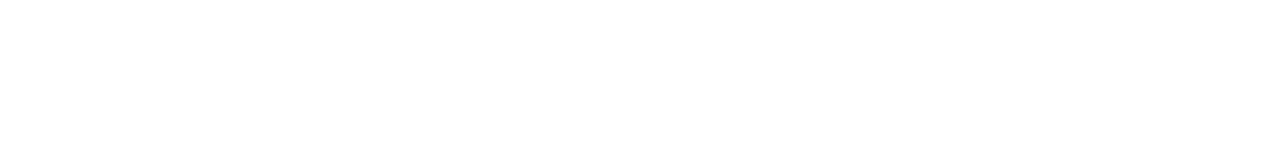
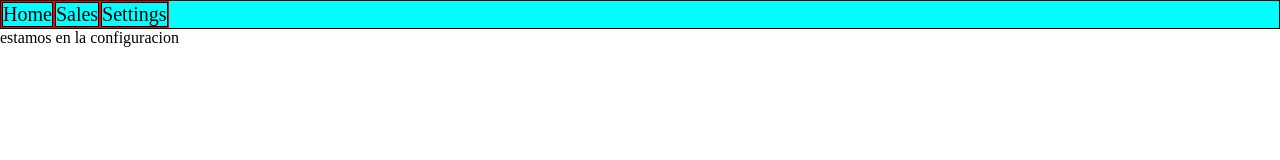
Before and after one commit to toriacostabel/obligatorioProgramacion, a plain HTML site: page pages/crud.html in a window 1280 px wide. Drawn offline with nearby package versions, Linux system fonts and the light colour scheme; files that its build step writes are made by us from their sources.

Commit message:
installed sass

```diff
--- a/assets/scss/_nav.scss
+++ b/assets/scss/_nav.scss
@@ -0,0 +1,22 @@
+.nav{
+    background-color: aqua;
+    .navUl {
+        border: 1px solid black;
+        display: flex;
+        font-size: 20px;
+        .navLi {
+            display: flex;
+            justify-content: center;
+            border: 1px solid red;
+            list-style: none;
+            .navLiA {
+                border: 1px solid black;
+                text-decoration: none;
+                color: black;
+                &:hover{
+                    color: grey;
+                }
+            }
+        }
+    }
+}
--- a/assets/scss/style.scss
+++ b/assets/scss/style.scss
@@ -8,3 +8,4 @@
 @import "main";
 @import "aside";
 @import "footer";
+@import "variables";
--- a/index.html
+++ b/index.html
@@ -1,40 +1,48 @@
 <!DOCTYPE html>
 <html lang="en">
-<head>
-    <meta charset="UTF-8">
-    <meta http-equiv="X-UA-Compatible" content="IE=edge">
-    <meta name="viewport" content="width=device-width, initial-scale=1.0">
-    <meta name= "keywords" content= "must watch, streaming, peliculas, movies, cine, cartelera, cinema">
-    <meta name="description" content="Must Watch es una plataforma de streaming en la que puedes ver, comprar y calificar peliculas.">
-    <link rel="stylesheet" href="/assets/scss/style.css">
-    <title>Must Watch</title>
-</head>
-<body class="body" id="bodyIndex">
-
+  <head>
+    <meta charset="UTF-8" />
+    <meta http-equiv="X-UA-Compatible" content="IE=edge" />
+    <meta name="viewport" content="width=device-width, initial-scale=1.0" />
+    <meta
+      name="keywords"
+      content="must watch, streaming, peliculas, movies, cine, cartelera, cinema"
+    />
+    <meta
+      name="description"
+      content="Must Watch es una plataforma de streaming en la que puedes ver, comprar y calificar peliculas."
+    />
+    <link rel="stylesheet" href="/assets/scss/style.css" />
+    <title>Must Watch - Home</title>
+  </head>
+  <body class="body" id="bodyIndex">
     <!-- NAVEGADOR -->
     <nav class="nav" id="navIndex">
-       <h1>hola</h1>
+      <ul class="navUl" id="navUl">
+        <li class="navLi" id="navLiHome">
+          <a href="./index.html" class="navLiA" id="aHome">Home</a>
+        </li>
+        <li class="navLi" id="navLiStats">
+          <a href="./pages/stats.html" class="navLiA" id="aSales">Sales</a>
+        </li>
+        <li class="navLi" id="navLiCrud">
+          <a href="./pages/crud.html" class="navLiA" id="aCrud">Settings</a>
+        </li>
+      </ul>
     </nav>
 
     <!-- ENCABEZADO -->
-    <header class="header" id="headerIndex">
-
-    </header>
+    <header class="header" id="headerIndex"></header>
 
     <!-- CONTENIDO PRINCIPAL -->
     <main class="main" id="mainIndex">
-        <p>Lorem ipsum dolor sit amet consectetur adipisicing elit. Exercitationem consectetur ea dolore suscipit aut distinctio nemo dolorum, quod maiores, optio perferendis, assumenda fugiat laudantium qui laborum! Quaerat non quis ullam blanditiis assumenda repellat provident neque nisi possimus explicabo qui atque repudiandae nesciunt dicta ipsum in rem quam animi, asperiores obcaecati.</p>
+      <p>estamos en el inicio</p>
     </main>
 
     <!-- APARTADO -->
-    <aside class="aside" id="asideIndex">
-
-    </aside>
+    <aside class="aside" id="asideIndex"></aside>
 
     <!-- PIE DE PAGINA -->
-    <footer class="footer" id="footerIndex">
-
-    </footer>
-
-</body>
+    <footer class="footer" id="footerIndex"></footer>
+  </body>
 </html>
--- a/pages/crud.html
+++ b/pages/crud.html
@@ -0,0 +1,48 @@
+<!DOCTYPE html>
+<html lang="en">
+  <head>
+    <meta charset="UTF-8" />
+    <meta http-equiv="X-UA-Compatible" content="IE=edge" />
+    <meta name="viewport" content="width=device-width, initial-scale=1.0" />
+    <meta
+      name="keywords"
+      content="must watch, streaming, peliculas, movies, cine, cartelera, cinema"
+    />
+    <meta
+      name="description"
+      content="Must Watch es una plataforma de streaming en la que puedes ver, comprar y calificar peliculas."
+    />
+    <link rel="stylesheet" href="/assets/scss/style.css" />
+    <title>Must Watch - Settings</title>
+  </head>
+  <body class="body" id="bodyIndex">
+    <!-- NAVEGADOR -->
+    <nav class="nav" id="navSettings">
+      <ul class="navUl" id="navUl">
+        <li class="navLi" id="navLiHome">
+          <a href="./index.html" class="navLiA" id="aHome">Home</a>
+        </li>
+        <li class="navLi" id="navLiStats">
+          <a href="./stats.html" class="navLiA" id="aSales">Sales</a>
+        </li>
+        <li class="navLi" id="navLiCrud">
+          <a href="./crud.html" class="navLiA" id="aCrud">Settings</a>
+        </li>
+      </ul>
+    </nav>
+
+    <!-- ENCABEZADO -->
+    <header class="header" id="headerSettings"></header>
+
+    <!-- CONTENIDO PRINCIPAL -->
+    <main class="main" id="mainSettings">
+      <p>estamos en la configuracion</p>
+    </main>
+
+    <!-- APARTADO -->
+    <aside class="aside" id="asideSettings"></aside>
+
+    <!-- PIE DE PAGINA -->
+    <footer class="footer" id="footerSettings"></footer>
+  </body>
+</html>
```
Also changed, not shown: pages/stats.html (+48 -0 lines), assets/css/style.css, assets/js/crud.js (added), assets/js/movieForm.js (added), assets/scss/_variables.scss (added), assets/scss/style.css (deleted), 2 other files.
